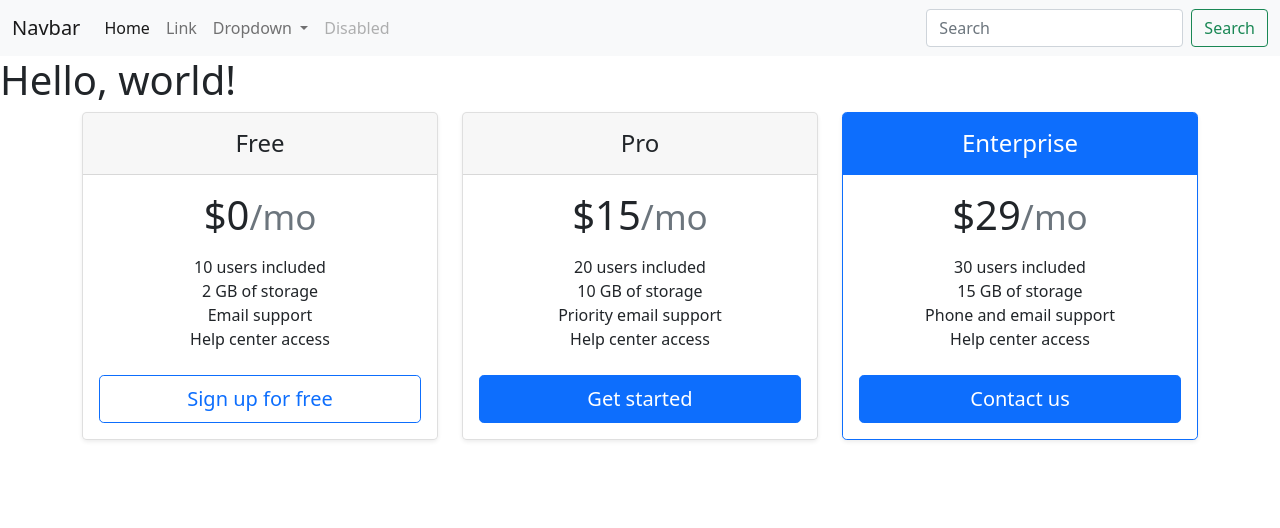
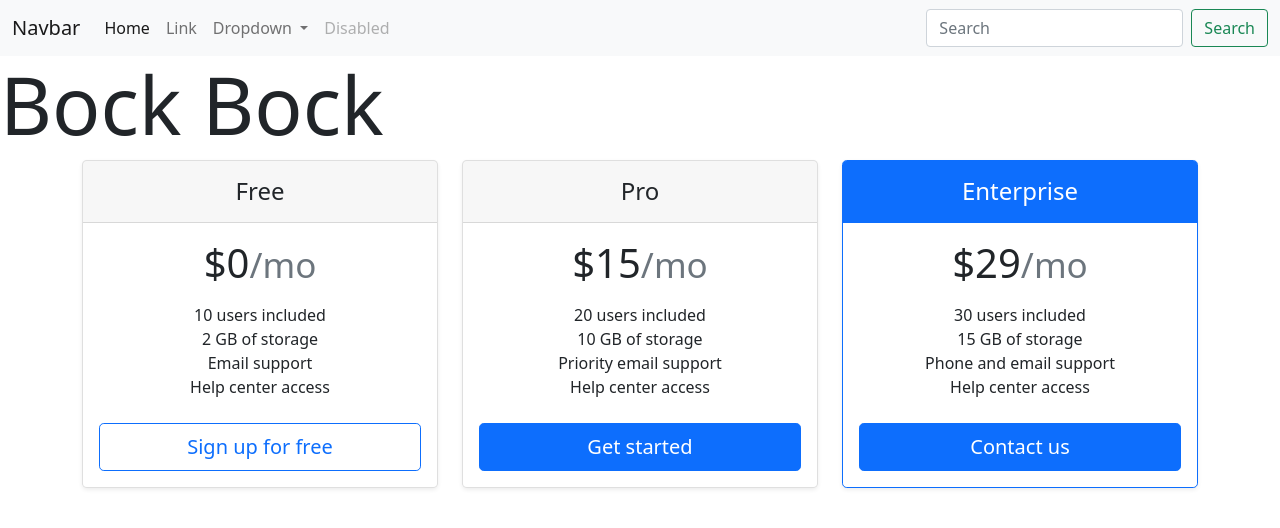
Before and after one commit to LeoVel812/feature-branch-workflow2, a plain HTML site: page index.html in a window 1280 px wide. Drawn offline with nearby package versions, Linux system fonts and the light colour scheme.

Commit message:
change heading to bock bock

```diff
--- a/index.html
+++ b/index.html
@@ -58,7 +58,7 @@
 <script src="https://cdn.jsdelivr.net/npm/bootstrap@5.0.2/dist/js/bootstrap.bundle.min.js"
         integrity="sha384-MrcW6ZMFYlzcLA8Nl+NtUVF0sA7MsXsP1UyJoMp4YLEuNSfAP+JcXn/tWtIaxVXM"
         crossorigin="anonymous"></script>
-    <h1>Hello, world!</h1>
+    <h1 class="display-1">Bock Bock</h1>
 <div class="container">
         <div class="row row-cols-1 row-cols-md-3 mb-3 text-center">
             <div class="col">
```
